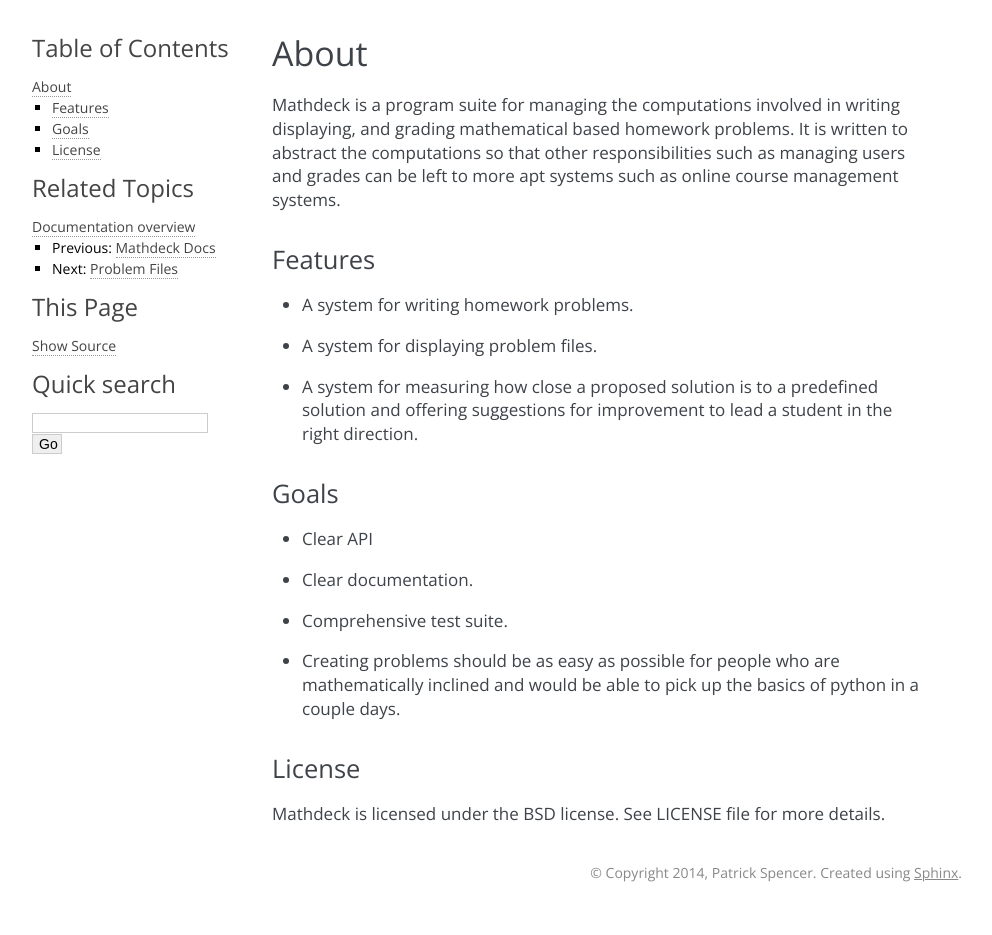
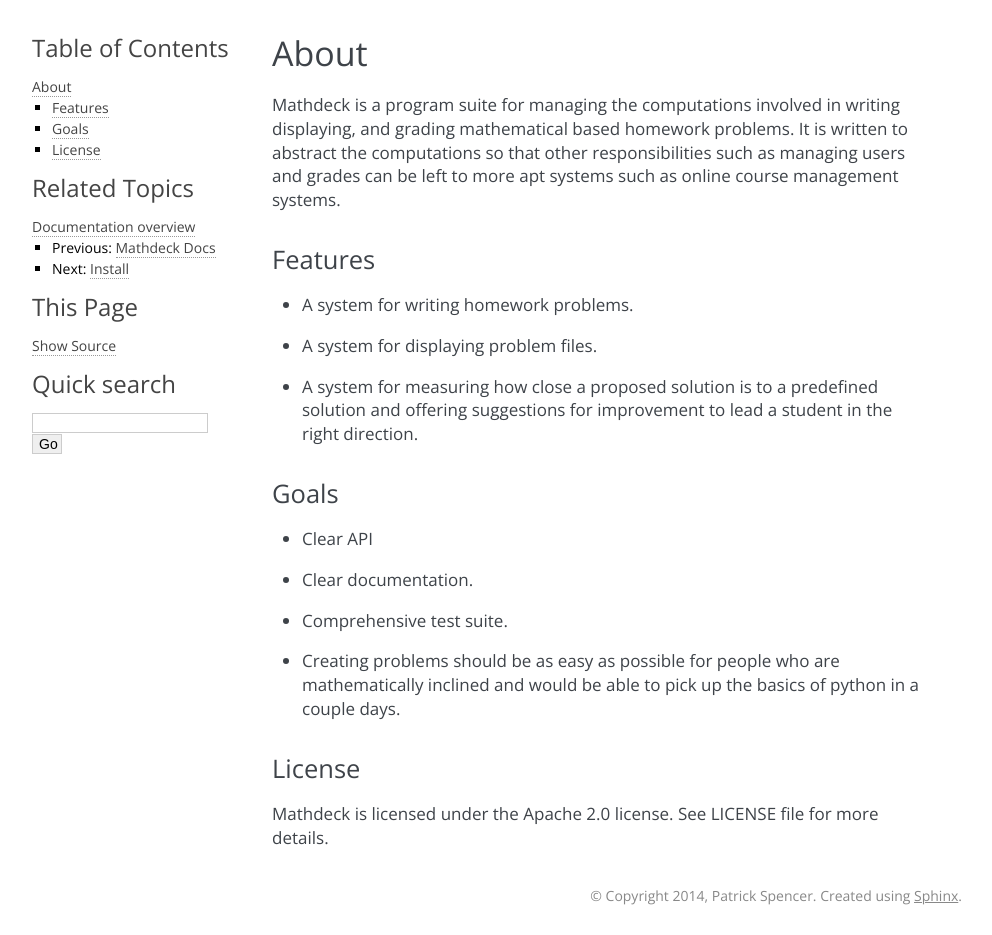
Before and after one commit to patrickspencer/mathdeck, a Sphinx documentation site: the page built from docs/_content/about.rst, in a window 1280 px wide. Shown: the whole page, without its empty margins (148-1140 px from the left). Built offline with Sphinx 7.4.7, drawn with Linux system fonts in a browser that asks for light colours; before the commit the page ends 912 px from its top, so only the background shows below that.

Commit message:
Update docs
* Remove api.rst as we haven't used it
* Add section about install.rst
* Update about.rst

```diff
--- a/docs/_content/about.rst
+++ b/docs/_content/about.rst
@@ -29,5 +29,5 @@
 License
 -------
 
-Mathdeck is licensed under the BSD license. See
-LICENSE file for more details.
+Mathdeck is licensed under the Apache 2.0 license. See LICENSE file for more
+details.
--- a/docs/index.rst
+++ b/docs/index.rst
@@ -15,6 +15,6 @@
    :maxdepth: 2
 
    _content/about
+   _content/install
    _content/problem-files
-   _content/api
    _content/todo
```
Also changed, not shown: docs/_content/api.rst (deleted, +0 -7 lines), docs/_content/install.rst (added, +9 -0 lines).
